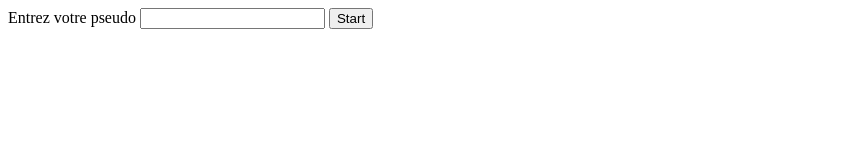
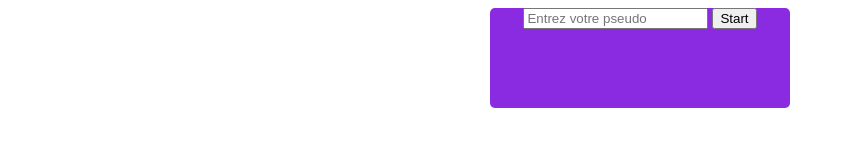
Before and after one commit to ManeJ/6mon_game, a plain HTML site: page index.html in a window 1280 px wide. Shown: the whole page, without its empty margins (0-845 px from the left). Drawn offline with nearby package versions, Linux system fonts and the light colour scheme.

Commit message:
second commit

```diff
--- a/index.html
+++ b/index.html
@@ -10,18 +10,14 @@
 
 
         <div class="start-container">
-        <label>Entrez votre pseudo
-            <input type="text" id="pseudo" required>
+                <input type="text" id="pseudo" placeholder="Entrez votre pseudo">
                 <input type="submit" id="start" value="Start">
-        </label>
         </div>
 
         <div class="container" id="game-container">
             <div>Here is Simon</div>
             <div>Here is the score</div>
-
         </div>
-
 
         <script src="main.js"></script>
     </body>
--- a/main.js
+++ b/main.js
@@ -1,8 +1,10 @@
 function start(){
     $('#start').click(function () {
-        $('#game-container').attr('style', 'visibility:visible');
-        $('.start-container').hide();
         var val = $('#pseudo').val();
+        if (val != '') {
+            $('#game-container').attr('style', 'visibility:visible');
+            $('.start-container').hide();
+        }
         console.log(val);
     });
 }
--- a/style.css
+++ b/style.css
@@ -1,3 +1,18 @@
 #game-container{
     visibility:hidden;
 }
+
+.start-container{
+    display: block;
+    margin-left: auto;
+    margin-right: auto;
+    width: 300px;
+    height: 100px;
+    text-align: center;
+    border-radius: 5px;
+    background: blueviolet;
+}
+
+.container{
+
+}
```
Lines whose indentation alone changed are shown as unchanged.
